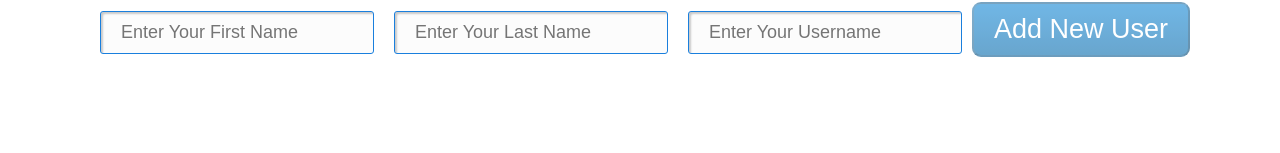
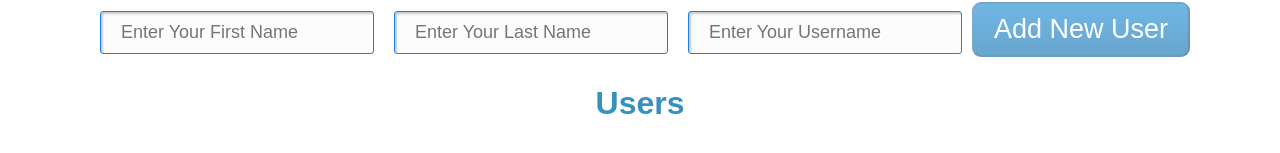
Before and after one commit to magda-korzeniowska/reactnd-all-together, a React (Create React App) app: page / in a window 1280 px wide. Shown: the part 257-410 px from the top of the page. Built offline with nearby package versions, Linux system fonts and the light colour scheme.

Commit message:
Add UserList component

```diff
--- a/src/App.js
+++ b/src/App.js
@@ -1,7 +1,9 @@
 import React, { Component } from 'react';
 import logo from './logo.svg';
 import './App.css';
-import AddUser from './AddUser.js'
+import AddUser from './AddUser.js';
+import UserList from './UserList.js';
+
 
 /*
 This exercise will help you put together and practice all of the concepts you've
@@ -34,6 +36,7 @@ class App extends Component {
           users={this.state.users}
           onAddUser={this.addNewUser}
         />
+        <UserList users={this.state.users} />
       </div>
     );
   }
--- /dev/null
+++ b/src/UserList.js
@@ -0,0 +1,22 @@
+import React,  { Component } from 'react';
+
+class UserList extends Component {
+
+  state = {
+    showGamesPlayes: true
+  }
+
+  render() {
+    return (
+      <div>
+        <h1>Users</h1>
+        <ol>
+          {this.props.users.map((user) => (
+            <User />
+          ))}
+        </ol>
+      </div>
+    )
+  }
+}
+export default UserList
```
